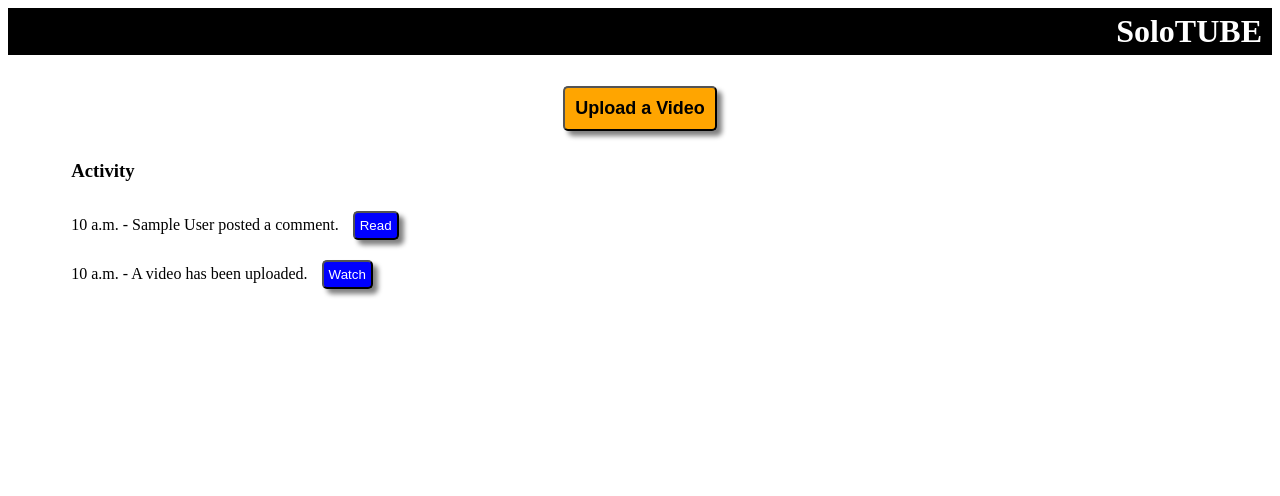
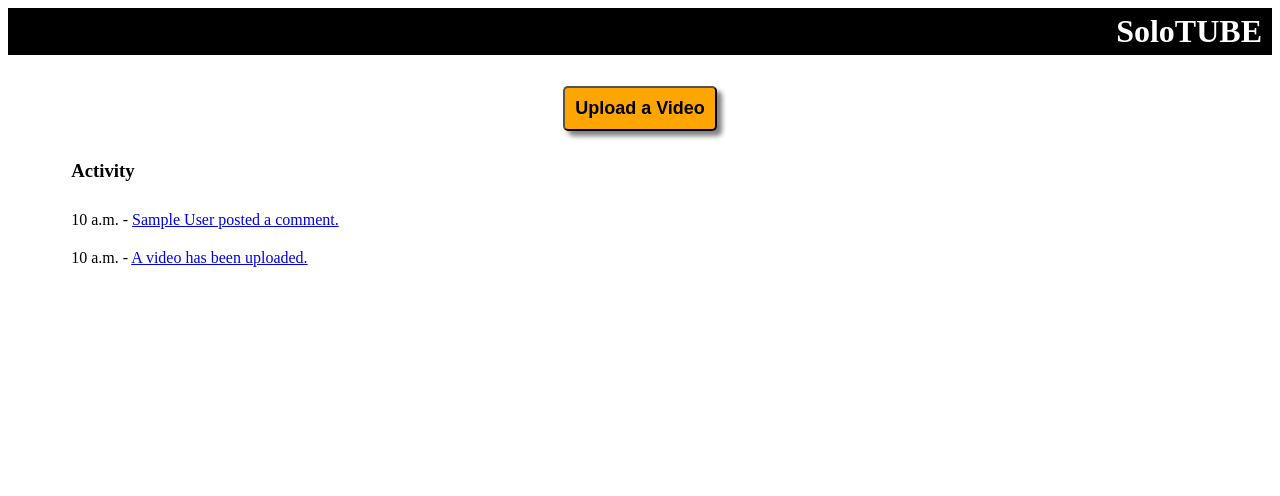
Before and after one commit to NothingxFluctuation/solotube, a Django app: page / in a window 1280 px wide. Shown: the top 496 px of the page. Run offline with Django 3.2, Linux system fonts and the light colour scheme; tables that the repository leaves empty hold one stand-in row (values such as "Sample post").

Commit message:
Adjust style of index page

```diff
--- a/video_share/static/video_share/main.css
+++ b/video_share/static/video_share/main.css
@@ -44,6 +44,10 @@ ul {
 	padding-left: 0px;
 }
 
+.activity-list li {
+	padding: 10px 0px 10px 0px;
+}
+
 h1 {
 	padding: 5px 10px 5px 0px;
 }
--- a/video_share/templates/video_share/index.html
+++ b/video_share/templates/video_share/index.html
@@ -16,14 +16,15 @@
 			</div>
 			<div class="content">
 				<h3>Activity</h3>
-				<ul>
+				<ul class="activity-list">
 					{% for item in activity %}
 						{% if item.comment %}
-							<li>{{ item.pub_time }} - {{ item.author }} posted a comment. <a href="/media/{{ item.pk }}/view"><button type="button">Read</button></a></li>
+							<li>{{ item.pub_time }} - <a href="/media/{{ item.pk }}/view"> {{ item.author }} posted a comment.</a>
+							</li>
 						{% endif %}
 
 						{% if item.video %}
-							<li>{{ item.pub_time }} - A video has been uploaded. <a href="/media/{{ item.pk }}/view"><button type="button">Watch</button></a></li>
+							<li>{{ item.pub_time }} - <a href="/media/{{ item.pk }}/view">A video has been uploaded.</a></li>
 						{% endif %}
 
 					{% endfor %}
```
